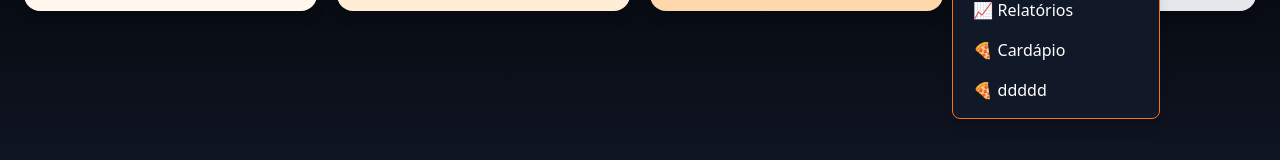
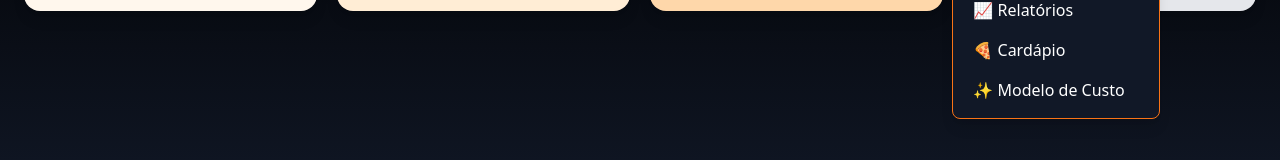
Before and after one commit to lglducci/site-admin-delivery, a React (Vite) app: page /dashboard in a window 1280 px wide. Both pictures are taken after a click on the button "⚙️ Configurações". Shown: the part 188-348 px from the top of the page. Built offline with nearby package versions, Linux system fonts and the light colour scheme.

Commit message:
Update Dashboard.jsx

```diff
--- a/src/pages/Dashboard.jsx
+++ b/src/pages/Dashboard.jsx
@@ -224,7 +224,7 @@ export default function Dashboard() {
                   onClick={() => window.open("/pizza-modelo", "_self")}
                   className="w-full text-left px-3 py-2 hover:bg-orange-600 rounded transition"
                 >
-                  🍕 ddddd
+                  ✨  Modelo de Custo
                 </button>
 
 
```
